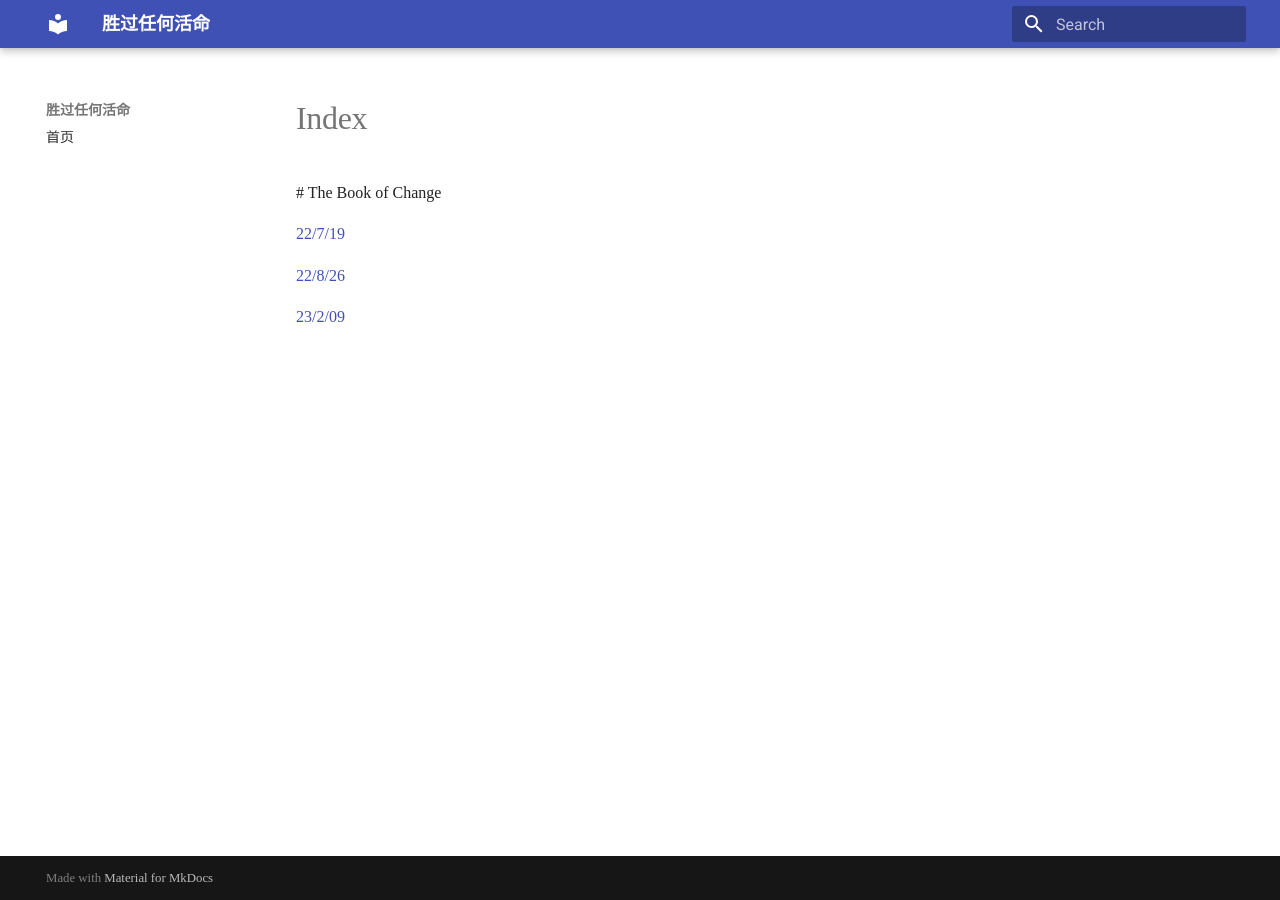
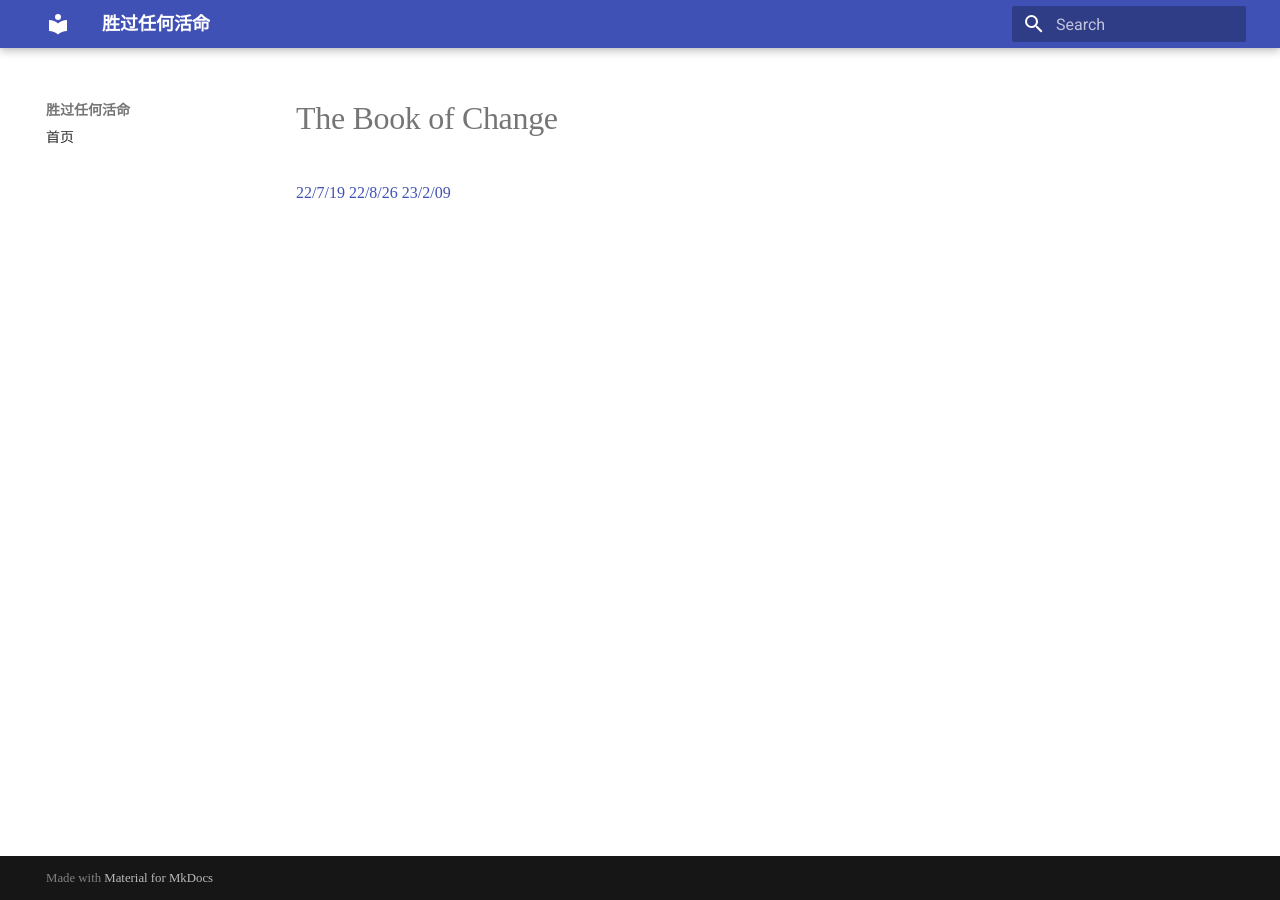
Before and after one commit to 2421bet-coder/my-personal-website, an MkDocs documentation site: the page built from docs/Thebookofchange/index.md, in a window 1280 px wide. Built offline with MkDocs 1.6.1 and Material for MkDocs 9.7.7, drawn with Linux system fonts in a browser that asks for light colours; some web fonts are replaced.

Commit message:
zgl the final

```diff
--- a/docs/Thebookofchange/index.md
+++ b/docs/Thebookofchange/index.md
@@ -1,9 +1,5 @@
-\# The Book of Change
+# The Book of Change
 
-
-
-<p><a href="22-7-19.html">22/7/19</a></p>
-
-<p><a href="22-8-26.html">22/8/26</a></p>
-
-<p><a href="23-2-09.html">23/2/09</a></p>
+[22/7/19](22-7-19.md)
+[22/8/26](22-8-26.md)
+[23/2/09](23-2-09.md)
```
